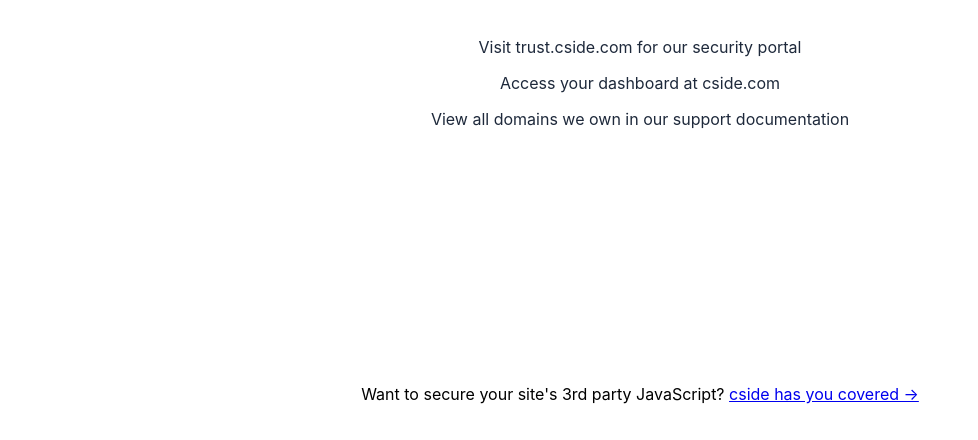
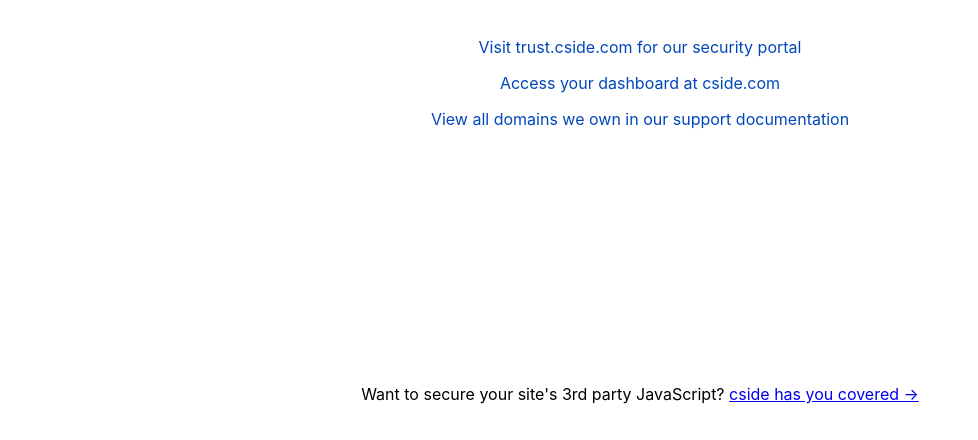
Before and after one commit to swijckmans/cs.security, a plain HTML site: page index.html in a window 1280 px wide. Shown: the part 360-800 px from the top of the page, without its empty margins (0-978 px from the left). Drawn offline with Linux system fonts and the light colour scheme.

Commit message:
Update index.html

```diff
--- a/index.html
+++ b/index.html
@@ -227,7 +227,7 @@
               href="https://trust.cside.com"
               rel="nofollow"
               style="
-                color: #1e293b;
+                color: #0047bb;
                 text-decoration: none;
                 display: inline-flex;
                 align-items: center;
@@ -242,7 +242,7 @@
               href="https://cside.com"
               rel="nofollow"
               style="
-                color: #1e293b;
+                color: #0047bb;
                 text-decoration: none;
                 display: inline-flex;
                 align-items: center;
@@ -257,7 +257,7 @@
               href="https://support.cside.com/en/articles/9279879-domains-we-own"
               rel="nofollow"
               style="
-                color: #1e293b;
+                color: #0047bb;
                 text-decoration: none;
                 display: inline-flex;
                 align-items: center;
```
